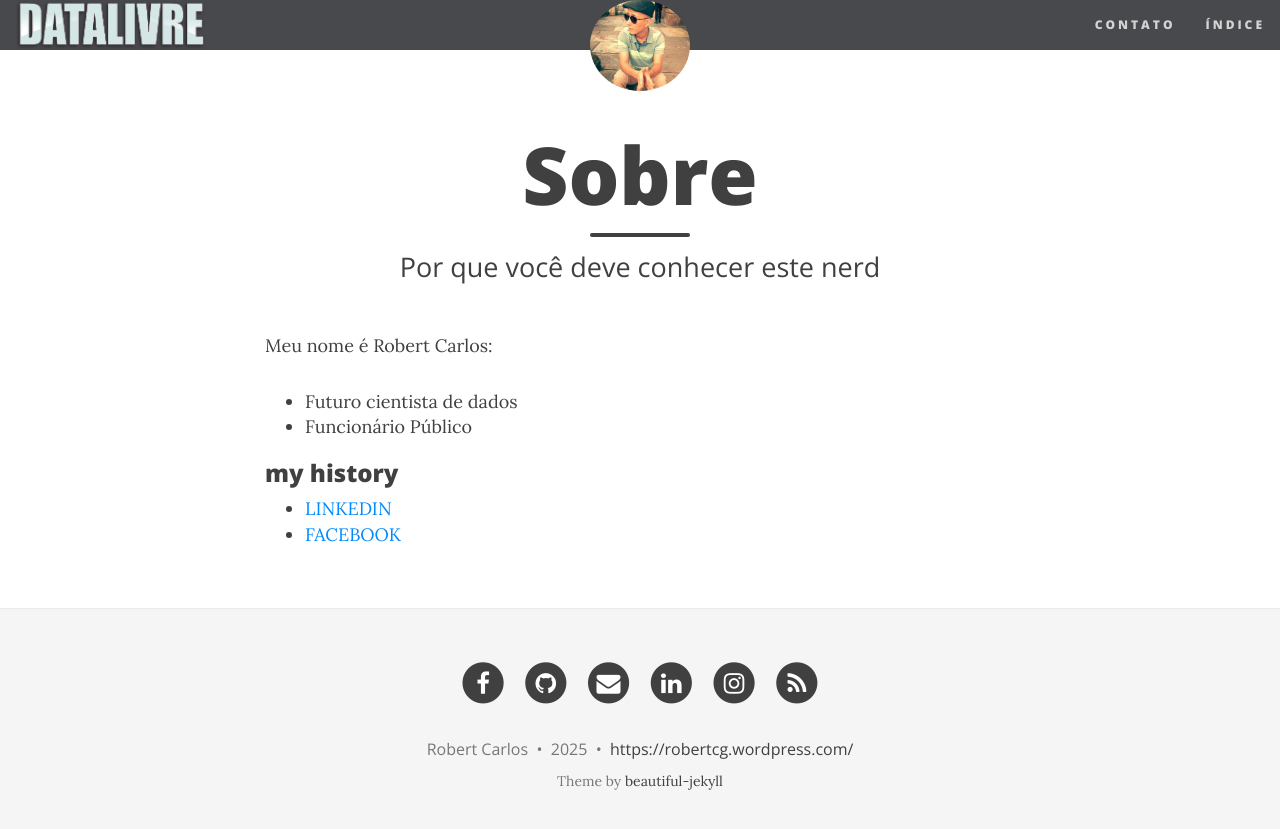
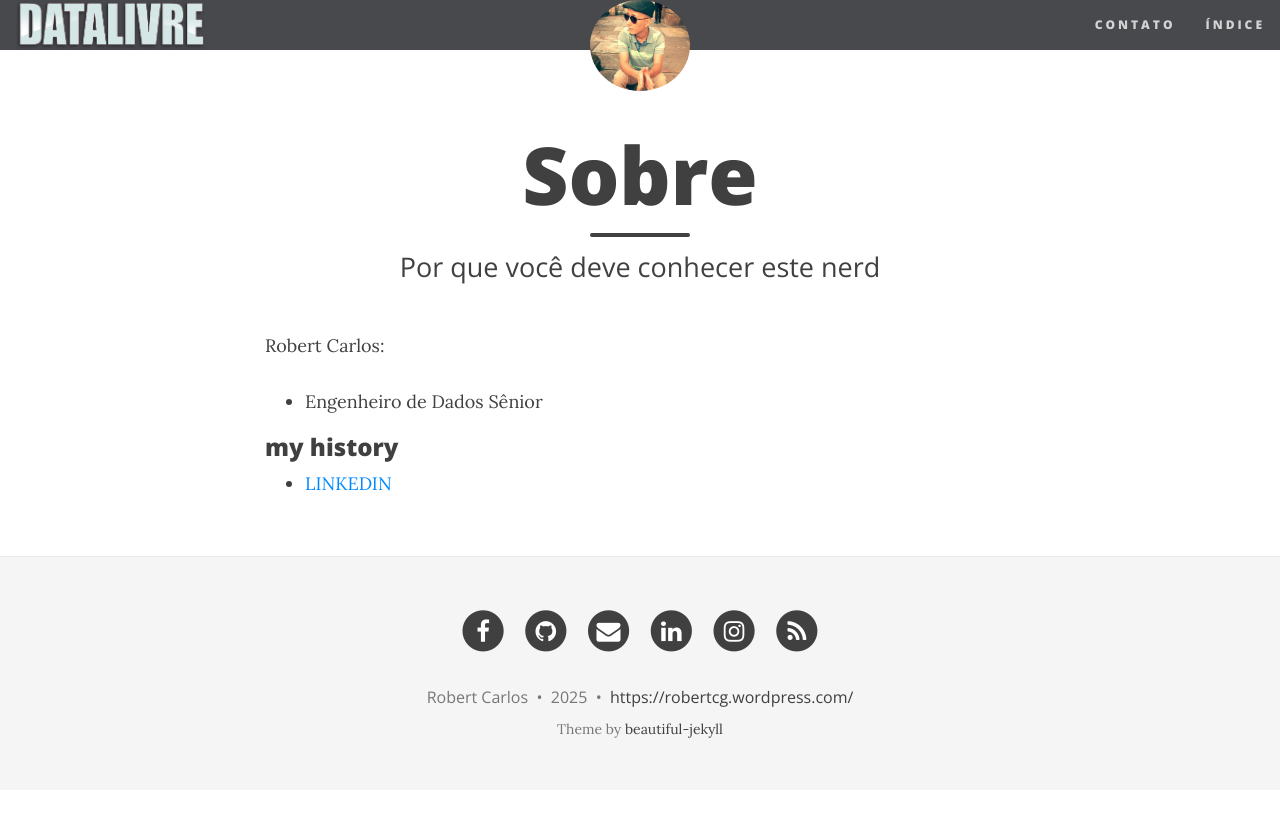
Before and after one commit to datalivre/datalivre.github.io, a Jekyll site: the page built from aboutme.md, in a window 1280 px wide. Shown: the top 829 px of the page. Built offline with Jekyll 4.4.1, drawn with Linux system fonts in a browser that asks for light colours; nearby versions of some CDN libraries.

Commit message:
Update aboutme.md

```diff
--- a/aboutme.md
+++ b/aboutme.md
@@ -5,13 +5,11 @@ image: /img/Robert_Carlos.jpeg
 subtitle: Por que você deve conhecer este nerd
 ---
 
-Meu nome é Robert Carlos:
+Robert Carlos:
 
-- Futuro cientista de dados
-- Funcionário Público
+- Engenheiro de Dados Sênior
 
 
 ### my history
 
 * [LINKEDIN](https://www.linkedin.com/in/robert-carlos/)
-* [FACEBOOK](https://www.facebook.com/robert.n.roll)
```
